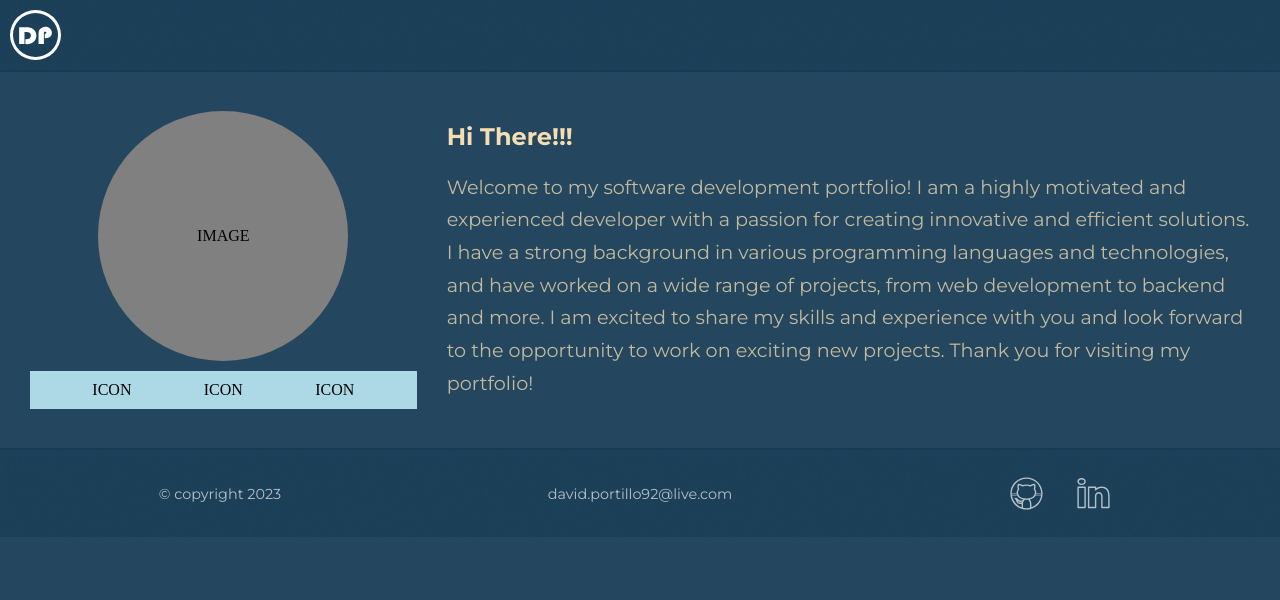
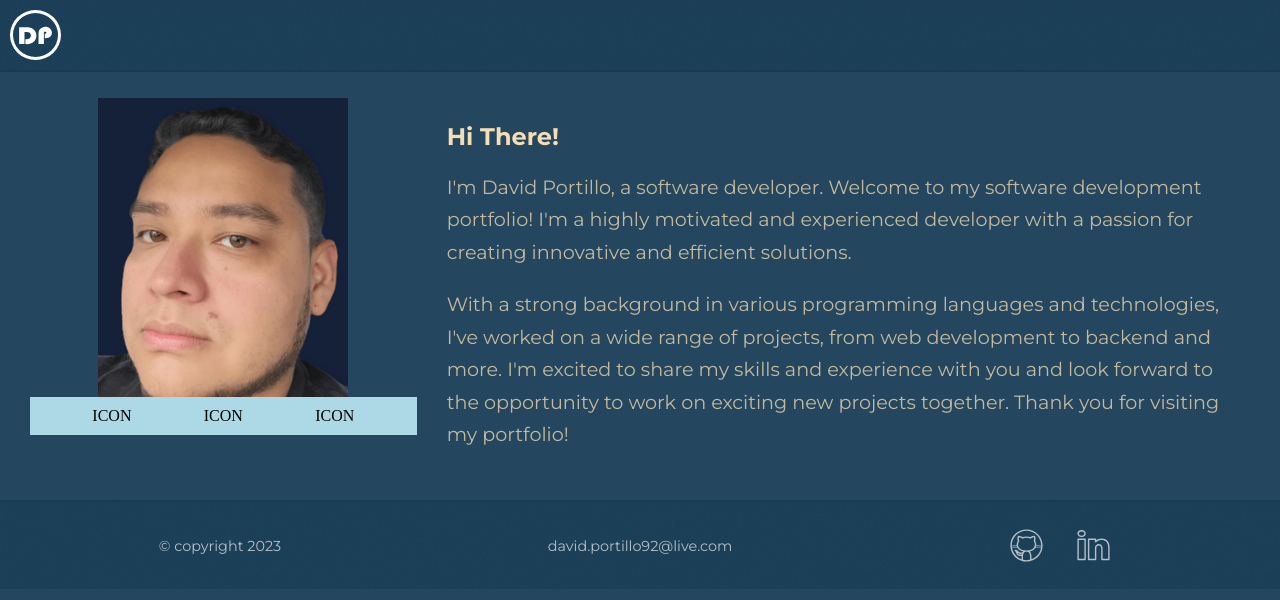
Before and after one commit to David-Portillo/cv, a React app: page / in a window 1280 px wide. Shown: the top 600 px of the page. Built offline with nearby package versions, Linux system fonts and the light colour scheme.

Commit message:
FEAT: updated introduction

```diff
--- a/src/components/sections/Introduction.tsx
+++ b/src/components/sections/Introduction.tsx
@@ -1,10 +1,14 @@
 import React from "react";
+
+import profile from "../../assets/images/photo-alt.svg";
 
 const Introduction = (): JSX.Element => {
   return (
     <React.Fragment>
       <div className='photo-grid-area'>
-        <div className='photo'>IMAGE</div>
+        <div className='photo'>
+          <img src={profile} alt='profile image' />
+        </div>
         <div className='assortment'>
           <div>ICON</div>
           <div>ICON</div>
@@ -12,16 +16,19 @@ const Introduction = (): JSX.Element => {
         </div>
       </div>
       <div className='intro-grid-area'>
-        <h2 className='paragraph-title'>Hi There!!!</h2>
+        <h2 className='paragraph-title'>Hi There!</h2>
         <p className='faded-paragraph'>
-          Welcome to my software development portfolio! I am a highly motivated
-          and experienced developer with a passion for creating innovative and
-          efficient solutions. I have a strong background in various programming
-          languages and technologies, and have worked on a wide range of
-          projects, from web development to backend and more. I am excited to
-          share my skills and experience with you and look forward to the
-          opportunity to work on exciting new projects. Thank you for visiting
-          my portfolio!
+          I'm <span>David Portillo</span>, a software developer. Welcome to my
+          software development portfolio! I'm a highly motivated and experienced
+          developer with a passion for creating innovative and efficient
+          solutions.
+        </p>
+        <p className='faded-paragraph'>
+          With a strong background in various programming languages and
+          technologies, I've worked on a wide range of projects, from web
+          development to backend and more. I'm excited to share my skills and
+          experience with you and look forward to the opportunity to work on
+          exciting new projects together. Thank you for visiting my portfolio!
         </p>
       </div>
     </React.Fragment>
```
